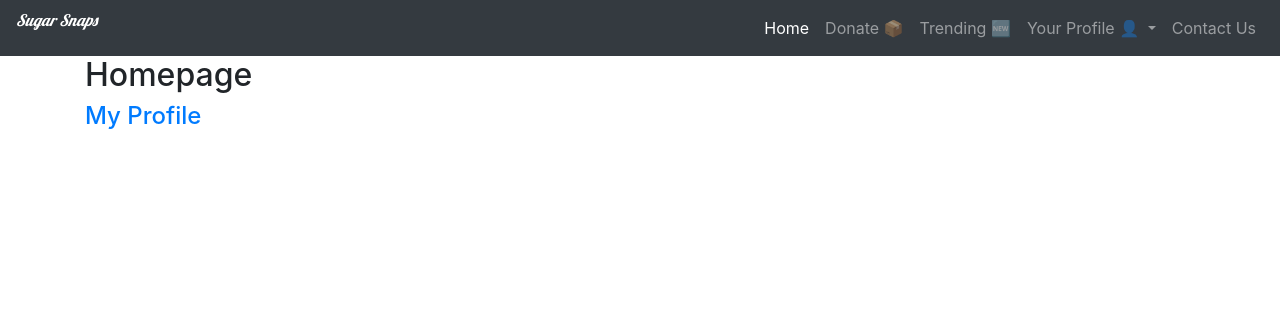
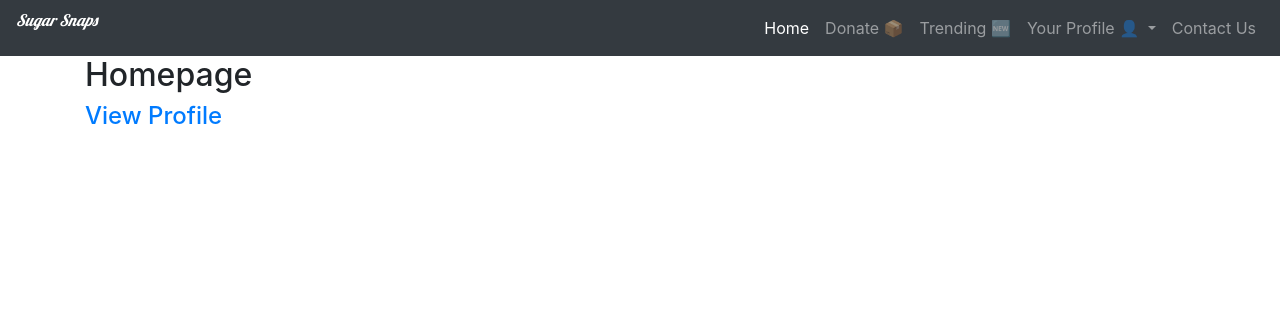
Before and after one commit to slukas111/SugarSnapsCap, a Django app: page / in a window 1280 px wide. Shown: the top 316 px of the page. Run offline with Django 3.2, Linux system fonts and the light colour scheme; the visitor is signed in with stand-in values (Sample User, id 1); data that the repository does not hold is empty; some libraries are stand-ins or nearby versions.

Commit message:
remover index url from users

```diff
--- a/sugar_app/urls.py
+++ b/sugar_app/urls.py
@@ -2,7 +2,7 @@ from django.urls import path
 from django.contrib.staticfiles.urls import static
 from django.contrib.staticfiles.urls import staticfiles_urlpatterns
 from SugarProject import settings
-from .views import PostCreateView, PostDetailView, PostUpdateView, PostDeleteView, PostListView, reserve
+from .views import  PostCreateView, PostDetailView, PostUpdateView, PostDeleteView, PostListView, reserve
 
 urlpatterns = [
     path('', PostListView.as_view(), name="homepage"),
--- a/sugar_app/views.py
+++ b/sugar_app/views.py
@@ -8,18 +8,11 @@ from .models import BoxItem
 
 
 # Create your views here.
-# def index(request):
-#     html = 'index.html'
-#     posts = BoxItem.objects.all()
-#     return render(request, html, {"posts": posts})
-
-
 class PostListView(ListView):
     model = BoxItem
     template_name = 'index.html'
     context_object_name = 'posts'
     ordering = ['-date_posted']
-    print('listview')
 
 
 class PostCreateView(LoginRequiredMixin, CreateView):
--- a/templates/index.html
+++ b/templates/index.html
@@ -2,7 +2,7 @@
 {% block content %}
 <div>
     <h2>Homepage</h2>
-    <h4><a href="{% url 'userposts' user.username %}">My Profile</a></h4>
+    <h4><a href="{% url 'userposts' user.username %}">View Profile</a></h4>
     {% for post in posts %}
     Title: <a href="{% url 'postdetail' post.slug  %}">{{post.title}}</a>
     <p>description: {{post.description}}</p>
--- a/users/urls.py
+++ b/users/urls.py
@@ -3,7 +3,7 @@ from users.views import index, user_profile_view, UserPostListView, EditUser, Fo
 
 
 urlpatterns = [
-    path('', index, name='homepage'),
+    # path('', index, name='homepage'),
     path('profile/<int:user_id>', user_profile_view, name='user_profile'),
     path('user/<str:username>/', UserPostListView.as_view(), name="userposts"),
     path('edit/<int:id>', EditUser),
```
